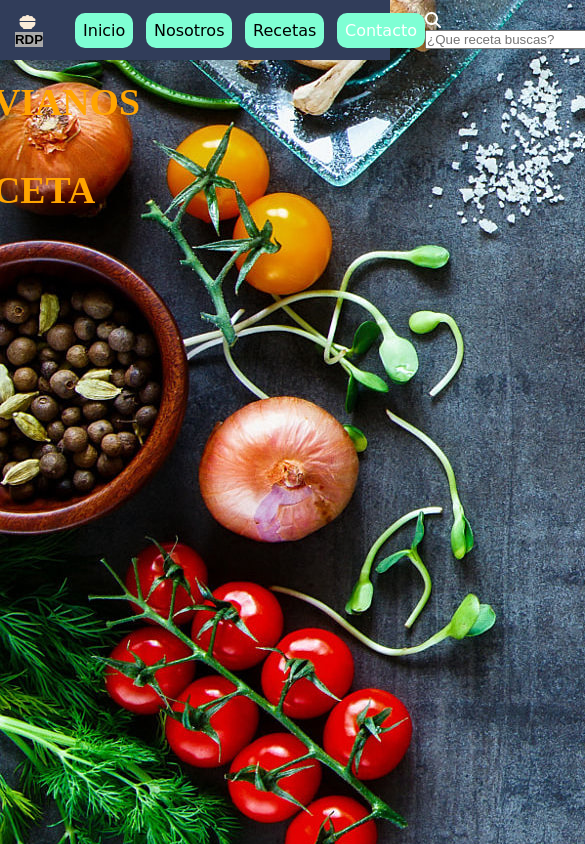
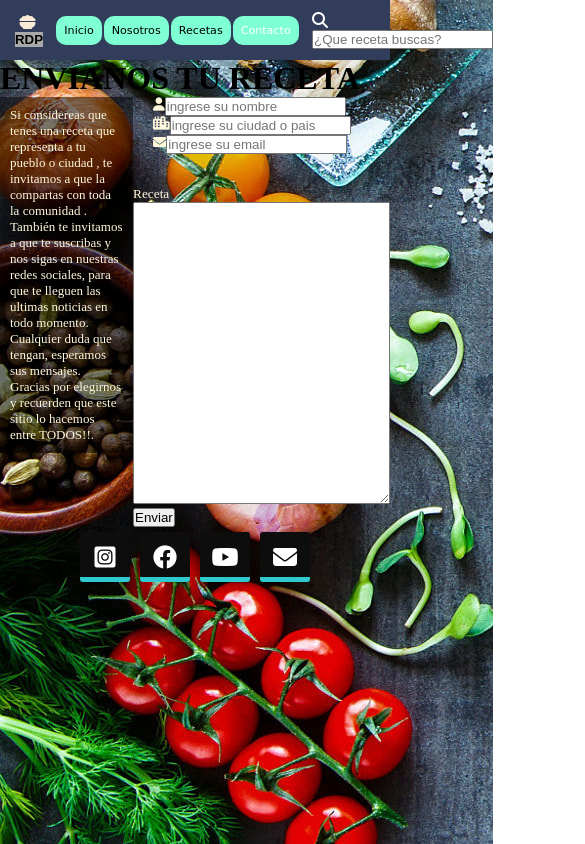
Before and after one commit to sabrinatechera/miprimerpaginaderecetas, a plain HTML site: page pages/contacto.html in a window 390 px wide. Shown: the top 844 px of the page, 585 px wide, since content can reach past the window. Drawn offline with Linux system fonts and the light colour scheme.

Commit message:
termine de hacer responsive

```diff
--- a/pages/contacto.html
+++ b/pages/contacto.html
@@ -54,7 +54,9 @@
 
     <main>
 
-        <section>
+<div class="container">
+
+        <section class="parrafo">
             <p>
                 Si considereas que tenes una receta que representa a tu pueblo o ciudad , te invitamos a que la
                 compartas con toda la comunidad .
@@ -68,7 +70,7 @@
             </p>
         </section>
 
-        <section>
+        <section class="form">
             <form action="">
 
                 <div class="container-label-input">
@@ -88,11 +90,6 @@
                 </div>
 
 
-
-
-
-
-
                 <br><br><!--le podemos sacar un br si está muy separado-->
                 <label for="receta">
                     <span>Receta</span>
@@ -106,7 +103,7 @@
 
         </section>
         <br><br>
-
+    </div>
     </main>
 
     <footer class=" btn_social">
--- a/styles/carne1.css
+++ b/styles/carne1.css
@@ -1,14 +1,14 @@
-*{
+* {
 	margin: 0px;
 	padding: 0px;
 }
 
-header{
+header {
 
 	display: flex;
 	justify-content: space-around;
 	align-items: center;
-    font-family: Catamaran,sans-serif;
+	font-family: Catamaran, sans-serif;
 	box-sizing: inherit;
 	padding: 15px;
 	background-color: #313d5a;
@@ -21,7 +21,7 @@ header{
 	width: 100%;
 	display: flex;
 	justify-content: center;
-    font-family: Catamaran,sans-serif;
+	font-family: Catamaran, sans-serif;
 	box-sizing: inherit;
 	padding: .5em 1em;
 }
@@ -50,7 +50,7 @@ body {
 	background-image: url("../img/pngegg.png");
 }
 
-h1{
+h1 {
 	display: flex;
 	color: coral;
 	justify-content: center;
@@ -59,36 +59,34 @@ h1{
 	font-size: 3rem;
 }
 
-.carne{
+.carne {
 	display: flex;
 	justify-content: space-evenly;
 	gap: 2rem;
-
 }
 
 .tarjeta {
-	display: flex;
+	display: flex: display: display: ;;;
 	flex-direction: column;
 	width: 340px;
 	height: 500px;
-    /* /filter: blur();/ */
-    background-color:rgba(255, 255, 255, 0.726);
+	background-color: rgba(255, 255, 255, 0.726);
 	justify-content: space-between;
 	align-items: center;
 	border-radius: 0.25rem;
 	padding: 1rem;
+	margin: 5px;
 
 }
 
-.tarjeta img{
+.tarjeta img {
 	width: 300px;
 	height: 200px;
 	border-radius: 10px;
 
-
 }
 
-.textoimg{
+.textoimg {
 	color: rgba(212, 38, 7, 0.822);
 	/* margin: 10px; */
 	text-align: center;
@@ -96,7 +94,8 @@ gap: 2rem;
 	font-size: x-large;
 }
 
-p, ul{
+p,
+ul {
 	color: #0e0d0d;
 	margin-top: 5%;
 	text-align: justify;
@@ -104,73 +103,121 @@ p, ul{
 
 }
 
-button{
+button {
 	justify-content: flex-start;
-	align-items:flex-start;
+	align-items: flex-start;
 }
-.titulo-ingredientes{
+
+.titulo-ingredientes {
 	color: #0e0d0d;
 	font-size: medium;
 	font-weight: bold;
 }
+
 /* aca empieza el codigo del footer */
 
 .btn_social {
 
-	width:100%;
-	float:left;
-	display:flex;
-	margin:auto;
+	width: 100%;
+	float: left;
+	display: flex;
+	margin: auto;
 }
 
-.btn_social ul  {
+.btn_social ul {
 
-	width:auto;
-	margin:auto;
-	float:left;
-	display:block;
+	width: auto;
+	margin: auto;
+	float: left;
+	display: block;
 }
 
-.btn_social ul li  {
+.btn_social ul li {
 
-	position:relative;
-	background:#0e0d0d;
-	list-style:none;
-	float:left;
-	margin:5px;
-	z-index:1;
-	overflow:hidden;
-	border-radius:3px;
-	font-size:1.5em;
-	text-align:center;
+	position: relative;
+	background: #0e0d0d;
+	list-style: none;
+	float: left;
+	margin: 5px;
+	z-index: 1;
+	overflow: hidden;
+	border-radius: 3px;
+	font-size: 1.5em;
+	text-align: center;
 }
 
-.btn_social ul li a  {
+.btn_social ul li a {
 
-	width:50px;
-	height:50px;
-	line-height:53px;
-	display:block;
-	text-decoration:none;
-	color:#fff;
-	transition:.4s;
+	width: 50px;
+	height: 50px;
+	line-height: 53px;
+	display: block;
+	text-decoration: none;
+	color: #fff;
+	transition: .4s;
 
 }
 
 .btn_social ul li::before {
 
-	transition:0.4s;
-	position:absolute;
-	content:'';
-	width:100%;
-	height:100%;
-	top:90%;
-	left:0;
-	background:#2fcacf;
-	z-index:-1;
+	transition: 0.4s;
+	position: absolute;
+	content: '';
+	width: 100%;
+	height: 100%;
+	top: 90%;
+	left: 0;
+	background: #2fcacf;
+	z-index: -1;
 	transform: scale(1);
-	transition:.4s;
+	transition: .4s;
 }
 
-.btn_social ul li:hover::before { transition:0.4s; top:0%; }
-.btn_social ul li a:hover       { color:#555555; }
+.btn_social ul li:hover::before {
+	transition: 0.4s;
+	top: 0%;
+}
+
+.btn_social ul li a:hover {
+	color: #555555;
+}
+
+@media screen and (min-width: 641px) and (max-width: 1280px) {
+	.carne {
+		width: auto;
+		height: auto;
+		display: flex;
+		flex-direction: row;
+		flex-wrap: wrap;
+		margin-top: 50px;
+		gap: 20px;
+		margin: 5px;
+
+	}
+
+}
+
+@media screen and (max-width: 640px) {
+
+	.carne {
+		width: auto;
+		height: auto;
+		display: flex;
+		flex-direction: row;
+		flex-wrap: wrap;
+		margin-top: 50px;
+		gap: 20px;
+		margin: 5px;
+
+	}
+
+	.header,
+	.nav-container,
+	.nav-row {
+		width: auto;
+		display: flex;
+		flex-direction: row;
+		font-size: smaller;
+		gap: 2px;
+	}
+}
--- a/styles/contacto.css
+++ b/styles/contacto.css
@@ -50,51 +50,44 @@ body {
 
 }
 
-h1 {
-    display: flex;
-    color: orange;
-    justify-content: flex-end;
-    align-items: flex-end;
-    font-size: 1cm;
-    margin-top: 20px;
-    margin-right: 250px;
-}
+
 
 
 
 /* aca realizamos la parte de la parte del parrafo  */
-section p {
+.container {
+    display: flex;
+    flex-direction: row;
     align-items: center;
+    /* padding-left: 600px;
+    padding-top: 10px;
+    padding-bottom: 30px; */
+
+}
+
+.parrafo {
+    display: flex;
+    align-items: flex-end;
     font-size: 20px;
-    margin-left: 200px;
-    margin-right: 70px;
     color: cornsilk;
-    text-indent: 20px;
-    margin-right: 100px;
-    margin-left: 600px;
-    margin-top: 20px;
-
+    width: 200px;
+    height: auto;
 }
 
 /* aca  realice la parte del centrado del form */
 
-section form {
-
+.form {
+    display: flex;
     color: cornsilk;
     text-indent: 15px;
-    align-items:baseline;
-    align-self: center;
-    align-content: center;
-    margin-left: 650px;
-    margin-top: 35px;
 }
 
-.label-input{
+.label-input {
     display: flex;
-    justify-content:
 
 }
-.container-label-input{
+
+.container-label-input {
     display: flex;
     flex-direction: column;
 }
@@ -166,3 +159,82 @@ section form {
 .btn_social ul li a:hover {
     color: #555555;
 }
+
+@media screen and (min-width: 1281px) and (max-width: 1500px) {
+
+    .container {
+        padding-left: 600px;
+        padding-top: 10px;
+        padding-bottom: 30px;
+    }
+
+    h1 {
+        display: flex;
+        color: orange;
+        justify-content: flex-end;
+        align-items: flex-end;
+        font-size: 1cm;
+        margin-top: 20px;
+        margin-right: 250px;
+    }
+}
+
+@media screen and (min-width: 641px) and (max-width: 1280px) {
+    .container {
+        display: flex;
+        flex-direction: column;
+        align-items: center;
+        gap: 20px;
+        padding-left: 150px;
+    }
+
+    .parrafo {
+        filter: blur();
+        background-color: rgba(0, 0, 0, 0.50);
+    }
+
+    h1 {
+        display: flex;
+        color: orange;
+        justify-content: center;
+        align-items: center;
+        padding: 5px;
+        font-size: 1cm;
+    }
+}
+
+
+@media screen and (max-width: 640px) {
+
+    .container {
+        display: flex;
+        flex-direction: row;
+        align-items: start;
+    }
+
+    .parrafo {
+        display: flex;
+        align-items: center;
+        font-size: small;
+        padding: 10px;
+        flex-direction: row;
+        filter: blur();
+        background-color: rgba(0, 0, 0, 0.50);
+    }
+    .form {
+        display: flex;
+        color: cornsilk;
+        text-indent: 10px;
+        font-size: smaller;
+    }
+
+    .header,
+    .nav-container,
+    .nav-row {
+        width: auto;
+        display: flex;
+        flex-direction: row;
+        font-size: smaller;
+        gap: 2px;
+    }
+}
--- a/styles/index.css
+++ b/styles/index.css
@@ -181,3 +181,36 @@ h3 {
 .btn_social ul li a:hover {
     color: #555555;
 }
+
+
+@media screen and (min-width: 641px) and (max-width: 1280px) {
+    .curiosidades {
+        width: auto;
+        display: flex;
+        flex-wrap: wrap;
+        margin-top: 50px;
+        gap: 20px;
+        margin: 5px;
+
+    }
+}
+
+@media screen and (max-width: 640px) {
+
+    .curiosidades {
+        width: auto;
+        display: flex;
+        flex-direction: column;
+
+    }
+
+    .header,
+    .nav-container,
+    .nav-row {
+        width: auto;
+        display: flex;
+        flex-direction: row;
+        font-size: smaller;
+        gap: 2px;
+    }
+}
--- a/styles/nosotros.css
+++ b/styles/nosotros.css
@@ -58,36 +58,6 @@ h1 {
     align-items: center;
     font-size: 1cm;
     margin: 5px 0 5px 0;
-}
-
-.section-disign {
-    display: flex;
-    gap: 5rem;
-    display: flex;
-    flex-direction: row;
-    padding: 2rem;
-    height: 400px;
-    justify-content: center;
-}
-
-.imgen {
-
-
-    width: 400px;
-
-}
-
-.parrafo {
-
-    text-align: justify;
-    font-size: 20px;
-    color: blanchedalmond;
-    text-indent: 20px;
-    filter: blur();
-    background-color: rgba(0, 0, 0, 0.3);
-    width: 600px;
-    padding: 0.5rem;
-    margin-bottom: 0
 }
 
 
@@ -159,3 +129,85 @@ h1 {
 .btn_social ul li a:hover {
     color: #555555;
 }
+
+
+
+@media screen and (min-width: 1281px) and (max-width: 1500px) {
+
+
+    .section-disign {
+        display: flex;
+        gap: 5rem;
+        display: flex;
+        flex-direction: row;
+        padding: 5rem;
+        height: 400px;
+        justify-content: space-evenly;
+    }
+
+    .imagen {
+        display: flex;
+        width: 400px;
+        height: 400px;
+        gap: 40px;
+    }
+
+    .parrafo {
+
+        text-align: justify;
+        font-size: 20px;
+        color: blanchedalmond;
+        text-indent: 20px;
+        filter: blur();
+        background-color: rgba(0, 0, 0, 0.3);
+        width: 600px;
+        padding: 0.5rem;
+        margin-bottom: 0
+    }
+
+}
+
+@media screen and (min-width: 768px) and (max-width: 1280px) {
+
+    .section-disign {
+        display: flex;
+        display: flex;
+        flex-direction: column;
+        justify-content: center;
+        align-items: center;
+    }
+    .parrafo {
+
+        text-align: justify;
+        font-size: 20px;
+        color: blanchedalmond;
+        text-indent: 20px;
+        filter: blur();
+        background-color: rgba(0, 0, 0, 0.3);
+        width: 600px;
+        padding: 0.5rem;
+        margin-bottom: 0
+    }
+}
+
+@media screen and (max-width: 640px) {
+
+    .section-disign {
+        display: flex;
+        flex-direction: column;
+        align-items: center;
+    }
+
+    .parrafo {
+
+        text-align: justify;
+        font-size: 20px;
+        color: blanchedalmond;
+        /* text-indent: 20px; */
+        filter: blur();
+        background-color: rgba(0, 0, 0, 0.3);
+    }
+    .imagen {
+        display: flex;
+    }
+}
--- a/styles/recetaPostre.css
+++ b/styles/recetaPostre.css
@@ -58,7 +58,7 @@ h1{
     align-items: center;
 }
 
-.carnes{
+.postre{
 display: flex;
 justify-content: space-evenly;
 gap: 2rem;
@@ -175,3 +175,43 @@ button{
 
 .btn_social ul li:hover::before { transition:0.4s; top:0%; }
 .btn_social ul li a:hover       { color:#555555; }
+
+@media screen and (min-width: 641px) and (max-width: 1280px) {
+	.postre {
+		width: auto;
+		height: auto;
+		display: flex;
+		flex-direction: row;
+		flex-wrap: wrap;
+		margin-top: 50px;
+		gap: 20px;
+		margin: 5px;
+
+	}
+
+}
+
+@media screen and (max-width: 640px) {
+
+	.postre {
+		width: auto;
+		height: auto;
+		display: flex;
+		flex-direction: row;
+		flex-wrap: wrap;
+		margin-top: 50px;
+		gap: 20px;
+		margin: 5px;
+
+	}
+
+	.header,
+	.nav-container,
+	.nav-row {
+		width: auto;
+		display: flex;
+		flex-direction: row;
+		font-size: smaller;
+		gap: 2px;
+	}
+}
--- a/styles/recetaSaludable.css
+++ b/styles/recetaSaludable.css
@@ -174,3 +174,43 @@ button{
 
 .btn_social ul li:hover::before { transition:0.4s; top:0%; }
 .btn_social ul li a:hover       { color:#555555; }
+
+@media screen and (min-width: 641px) and (max-width: 1280px) {
+	.saludable {
+		width: auto;
+		height: auto;
+		display: flex;
+		flex-direction: row;
+		flex-wrap: wrap;
+		margin-top: 50px;
+		gap: 20px;
+		margin: 5px;
+
+	}
+
+}
+
+@media screen and (max-width: 640px) {
+
+	.saludable {
+		width: auto;
+		height: auto;
+		display: flex;
+		flex-direction: row;
+		flex-wrap: wrap;
+		margin-top: 50px;
+		gap: 20px;
+		margin: 5px;
+
+	}
+
+	.header,
+	.nav-container,
+	.nav-row {
+		width: auto;
+		display: flex;
+		flex-direction: row;
+		font-size: smaller;
+		gap: 2px;
+	}
+}
```
Also changed, not shown: index.html (+1 -1 lines), pages/carne1.html (+6 -4 lines), pages/nosotros.html (+8 -8 lines), pages/recetaPostre.html (+1 -1 lines), pages/recetas.html (+3 -1 lines), styles/recetas.css (+38 -0 lines). Lines whose indentation alone changed are shown as unchanged.
